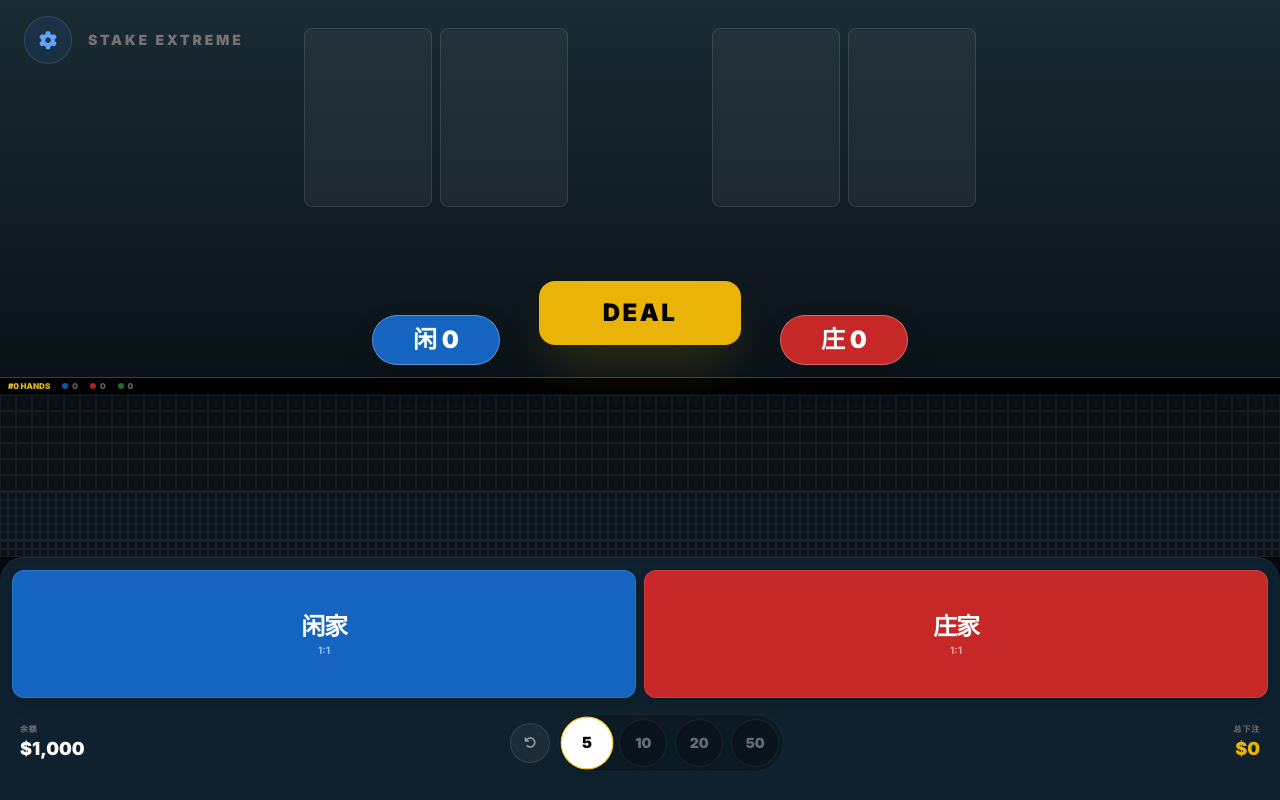
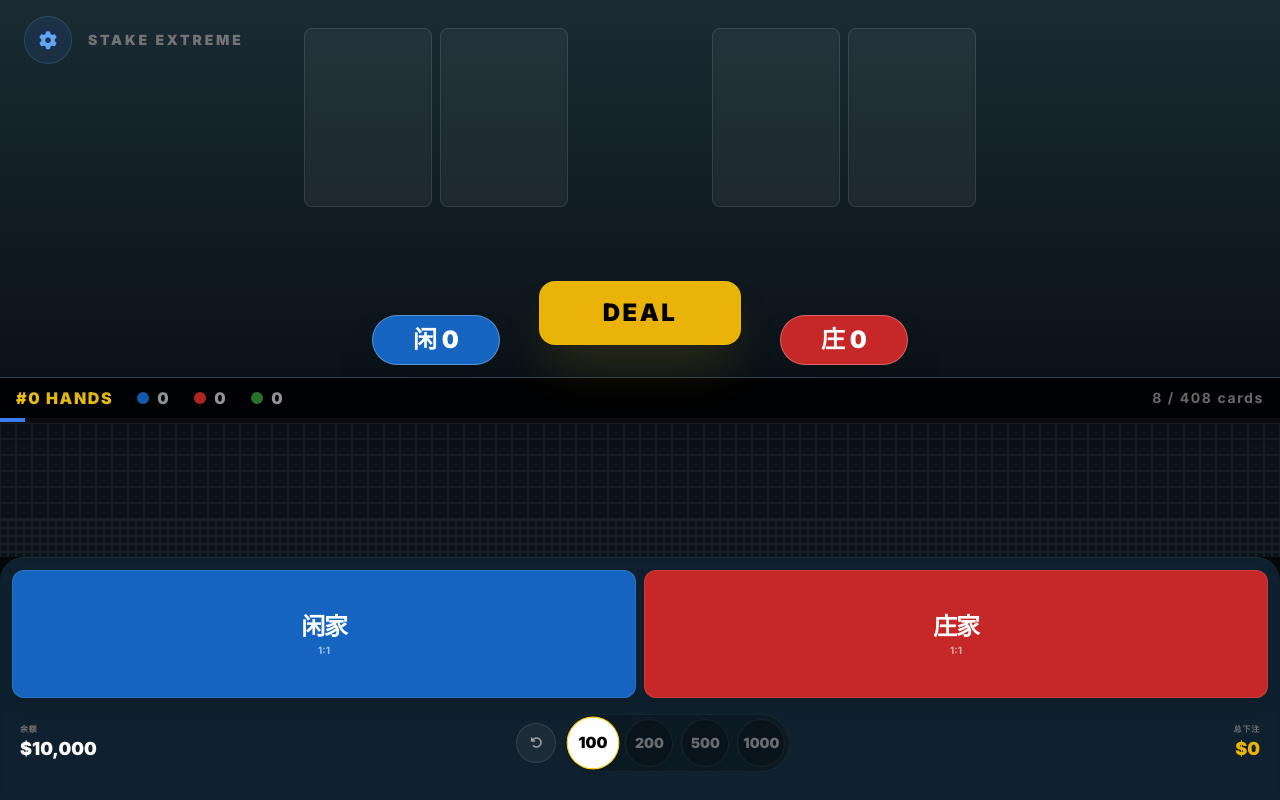
Before and after one commit to vjland/a-baccarat-game, a React (Vite) app: page / in a window 1280 px wide. Built offline with nearby package versions, Linux system fonts and the light colour scheme.

Commit message:
feat: Adjust chip values and starting balance
Increased the default chip values on the betting table to {100, 200, 500, 1000}.
Updated the starting balance for both the React and Vanilla JS versions to 10000.
This aims to align the betting denominations with higher stake gameplay.

```diff
--- a/App.tsx
+++ b/App.tsx
@@ -51,7 +51,7 @@ const SettingsModal: React.FC<{
 
   return (
     <div className="fixed inset-0 z-[110] bg-black/80 backdrop-blur-md flex items-center justify-center p-6">
-      <div className="bg-[#1a2b33] border border-white/10 rounded-2xl w-full max-w-sm p-6 shadow-2xl">
+      <div className="bg-[#1a2b33] border border-white/10 rounded-2xl w-full max-sm p-6 shadow-2xl">
         <div className="flex items-center justify-between mb-6">
           <h3 className="text-xl font-black uppercase tracking-widest text-white">Settings</h3>
           <button onClick={onClose} className="text-neutral-500 hover:text-white"><i className="fas fa-times text-xl"></i></button>
@@ -117,8 +117,7 @@ const SettingsModal: React.FC<{
 const App: React.FC = () => {
   const [shoe, setShoe] = useState<Card[]>([]);
   const [history, setHistory] = useState<RoundResult[]>([]);
-  // Added explicit type to balance and currentBets to avoid 'unknown' operator issues
-  const [balance, setBalance] = useState<number>(1000);
+  const [balance, setBalance] = useState<number>(10000);
   const [currentBets, setCurrentBets] = useState<Map<BetTarget, number>>(new Map());
   const [gameState, setGameState] = useState<'betting' | 'dealing' | 'result' | 'initializing' | 'shoeEnd'>('initializing');
   const [lastRound, setLastRound] = useState<RoundResult | null>(null);
@@ -135,18 +134,15 @@ const App: React.FC = () => {
     setLastRound(null);
     setCurrentBets(new Map());
     setGameState('initializing');
-    if (resetBalance) setBalance(1000);
+    if (resetBalance) setBalance(10000);
 
     const newShoe = createShoe(8);
     const firstCard = newShoe[0];
-    // Burn card rule: First card determines number of cards to burn.
-    // Face cards (10, J, Q, K) = 10. Ace = 1.
     const burnCount = firstCard.value === 0 ? 10 : firstCard.value;
 
     setInitMessage(`Burn Card: ${firstCard.rank}${firstCard.suit} - Discarding ${burnCount} cards`);
 
     setTimeout(() => {
-      // Discard burn card (1) + burnCount cards
       setShoe(newShoe.slice(burnCount + 1));
       setGameState('betting');
       if (isAutoDeal) setCountdown(dealInterval);
@@ -157,7 +153,8 @@ const App: React.FC = () => {
 
   useEffect(() => {
     if (gameState === 'betting' && isAutoDeal && countdown > 0) {
-      const timer = setInterval(() => setCountdown(c => c - 1), 1000);
+      // Fix: Add explicit type for countdown state update
+      const timer = setInterval(() => setCountdown((c: number) => c - 1), 1000);
       return () => clearInterval(timer);
     } else if (gameState === 'betting' && isAutoDeal && countdown === 0) {
       handleDeal();
@@ -167,8 +164,10 @@ const App: React.FC = () => {
   const placeBet = (target: BetTarget, amount: number) => {
     if (gameState !== 'betting') return;
     if (balance < amount) return;
-    setBalance(prev => prev - amount);
-    setCurrentBets(prev => {
+    // Fix: Add explicit type for balance state update
+    setBalance((prev: number) => prev - amount);
+    // Fix: Add explicit type for currentBets state update
+    setCurrentBets((prev: Map<BetTarget, number>) => {
       const next = new Map(prev);
       next.set(target, (next.get(target) || 0) + amount);
       return next;
@@ -178,9 +177,9 @@ const App: React.FC = () => {
   const clearSpecificBet = (target: BetTarget) => {
     if (gameState !== 'betting') return;
     const amount = currentBets.get(target) || 0;
-    // Added explicit type to avoid unknown + number error on line 172
     setBalance((prev: number) => prev + amount);
-    setCurrentBets(prev => {
+    // Fix: Add explicit type for currentBets state update
+    setCurrentBets((prev: Map<BetTarget, number>) => {
       const next = new Map(prev);
       next.delete(target);
       return next;
@@ -190,7 +189,6 @@ const App: React.FC = () => {
   const clearAllBets = () => {
     if (gameState !== 'betting') return;
     let total = 0;
-    // Added explicit type to forEach callback
     currentBets.forEach((amt: number) => total += amt);
     setBalance((prev: number) => prev + total);
     setCurrentBets(new Map());
@@ -208,7 +206,6 @@ const App: React.FC = () => {
       setShoe(nextShoe);
 
       let payout = 0;
-      // Added explicit types to avoid unknown operator issues
       currentBets.forEach((amt: number, target: BetTarget) => {
         if (target === BetTarget.Player && result.winner === Winner.Player) payout += amt * 2;
         if (target === BetTarget.Banker && result.winner === Winner.Banker) payout += amt * 2;
@@ -216,7 +213,8 @@ const App: React.FC = () => {
       });
 
       if (payout > 0) setPayoutWin(payout);
-      setBalance(prev => prev + payout);
+      // Fix: Add explicit type for balance state update
+      setBalance((prev: number) => prev + payout);
       setGameState('result');
 
       setTimeout(() => {
@@ -339,7 +337,7 @@ const App: React.FC = () => {
       </div>
 
       <div className="flex-grow min-h-0 relative">
-        <Roadmap history={history} />
+        <Roadmap history={history} shoeLength={shoe.length} />
       </div>
 
       <div className="flex-shrink-0 z-20">
--- a/components/BettingTable.tsx
+++ b/components/BettingTable.tsx
@@ -10,10 +10,10 @@ interface BettingTableProps {
   balance: number;
 }
 
-const CHIP_VALUES = [5, 10, 20, 50];
+const CHIP_VALUES = [100, 200, 500, 1000];
 
 export const BettingTable: React.FC<BettingTableProps> = ({ onBet, onClearBet, onClearAll, currentBets, balance }) => {
-  const [selectedChip, setSelectedChip] = React.useState(5);
+  const [selectedChip, setSelectedChip] = React.useState(100);
 
   const renderBetArea = (target: BetTarget, label: string, colorClass: string) => {
     const amount = currentBets.get(target) || 0;
@@ -74,7 +74,6 @@ export const BettingTable: React.FC<BettingTableProps> = ({ onBet, onClearBet, o
         <div className="flex flex-col items-end min-w-[50px]">
           <span className="text-[8px] text-neutral-500 uppercase font-bold tracking-widest">总下注</span>
           <span className="text-sm md:text-lg font-black text-yellow-500">
-            {/* Added explicit types to reduce callback to fix 'unknown' operator error */}
             ${Array.from(currentBets.values()).reduce((a: number, b: number) => a + b, 0).toLocaleString()}
           </span>
         </div>
--- a/components/Roadmap.tsx
+++ b/components/Roadmap.tsx
@@ -5,6 +5,7 @@ import { generateBigRoad, generateDerivedRoad } from '../utils/baccaratLogic';
 
 interface RoadmapProps {
   history: RoundResult[];
+  shoeLength: number;
 }
 
 const RoadGrid: React.FC<{
@@ -14,8 +15,6 @@ const RoadGrid: React.FC<{
   bg?: string,
   renderCell: (cell: any, r: number, c: number) => React.ReactNode
 }> = ({ matrix, cols, cellSize, bg = "bg-white", renderCell }) => (
-  // Removed h-full to prevent rows from stretching vertically.
-  // Using align-content-start to keep the grid compact at the top.
   <div className={`grid grid-rows-6 grid-flow-col ${bg} overflow-x-auto scrollbar-hide w-full content-start`}>
     {Array.from({ length: 6 * cols }).map((_, i) => {
       const r = i % 6, c = Math.floor(i / 6);
@@ -28,10 +27,9 @@ const RoadGrid: React.FC<{
   </div>
 );
 
-export const Roadmap: React.FC<RoadmapProps> = ({ history }) => {
+export const Roadmap: React.FC<RoadmapProps> = ({ history, shoeLength }) => {
   const { matrix: bigRoadMatrix, path } = generateBigRoad(history);
 
-  // Derived roads calculation
   const bigEyeMatrix = generateDerivedRoad(bigRoadMatrix, path, 1);
   const smallRoadMatrix = generateDerivedRoad(bigRoadMatrix, path, 2);
   const cockroachMatrix = generateDerivedRoad(bigRoadMatrix, path, 3);
@@ -43,19 +41,36 @@ export const Roadmap: React.FC<RoadmapProps> = ({ history }) => {
     t: history.filter(h => h.winner === Winner.Tie).length,
   };
 
+  // 8 decks * 52 cards = 416
+  const totalCards = 416;
+  const usedCards = Math.max(0, totalCards - shoeLength);
+  const shoeProgress = (usedCards / totalCards) * 100;
+
   return (
     <div className="flex flex-col w-full bg-[#050a0e] p-0 gap-0 h-full min-h-0 overflow-hidden">
-      {/* Top Section: Statistics Bar - Compact */}
-      <div className="flex items-center gap-3 px-2 py-0.5 bg-black/80 text-[8px] font-black text-neutral-500 border-b border-white/5">
-        <span className="text-yellow-400">#{stats.total} HANDS</span>
-        <div className="flex items-center gap-1"><span className="w-1.5 h-1.5 rounded-full bg-[#1565c0]" /> {stats.p}</div>
-        <div className="flex items-center gap-1"><span className="w-1.5 h-1.5 rounded-full bg-[#c62828]" /> {stats.b}</div>
-        <div className="flex items-center gap-1"><span className="w-1.5 h-1.5 rounded-full bg-[#2e7d32]" /> {stats.t}</div>
+      {/* Top Section: Statistics Bar - 100% Larger Fonts */}
+      <div className="flex flex-col bg-black/80 border-b border-white/5">
+        <div className="flex items-center gap-6 px-4 py-2 text-base font-black text-neutral-400 uppercase tracking-widest">
+          <span className="text-yellow-400">#{stats.total} HANDS</span>
+          <div className="flex items-center gap-2"><span className="w-3 h-3 rounded-full bg-[#1565c0]" /> {stats.p}</div>
+          <div className="flex items-center gap-2"><span className="w-3 h-3 rounded-full bg-[#c62828]" /> {stats.b}</div>
+          <div className="flex items-center gap-2"><span className="w-3 h-3 rounded-full bg-[#2e7d32]" /> {stats.t}</div>
+
+          <div className="ml-auto flex items-center gap-3 text-sm text-neutral-500 lowercase font-bold">
+            <span>{usedCards} / {shoeLength} cards</span>
+          </div>
+        </div>
+        {/* Progress Bar */}
+        <div className="w-full h-1 bg-white/5">
+          <div
+            className="h-full bg-blue-500 transition-all duration-1000"
+            style={{ width: `${shoeProgress}%` }}
+          />
+        </div>
       </div>
 
       {/* Main Roadmap Area */}
       <div className="flex flex-col flex-grow min-h-0 overflow-y-auto scrollbar-hide bg-[#0d161d]">
-        {/* Big Road - Compact vertical spacing */}
         <div className="border-b border-white/5">
           <RoadGrid matrix={bigRoadMatrix} cols={100} cellSize="w-2.5 h-2.5 md:w-4 md:h-4" bg="bg-black/20" renderCell={(cell) => cell && (
             <div className={`w-[95%] h-[95%] rounded-full border-[1.2px] md:border-[1.8px] relative
@@ -66,7 +81,6 @@ export const Roadmap: React.FC<RoadmapProps> = ({ history }) => {
           )} />
         </div>
 
-        {/* Derived Roads - Stacked Vertically with zero gaps and minimal height */}
         <div className="flex flex-col min-h-0">
           <div className="border-b border-white/5">
             <RoadGrid matrix={bigEyeMatrix} cols={200} cellSize="w-1.5 h-1.5 md:w-2 md:h-2" bg="bg-black/10" renderCell={(color) => color && (
```
Also changed, not shown: vanilla/main.js (+22 -9 lines).
